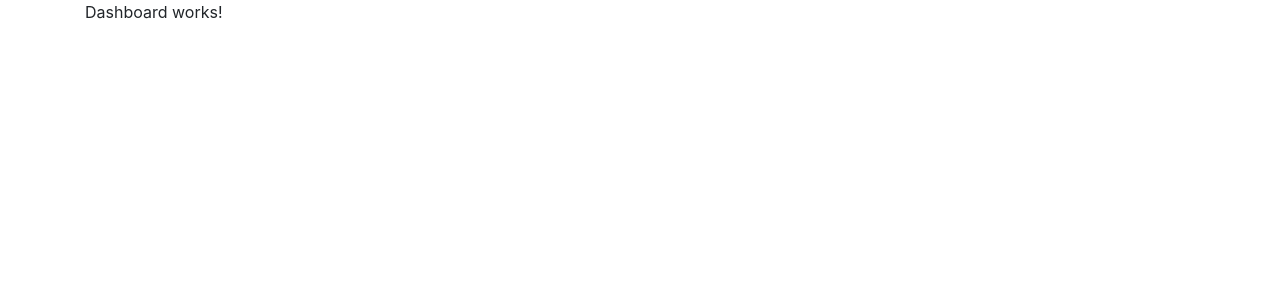
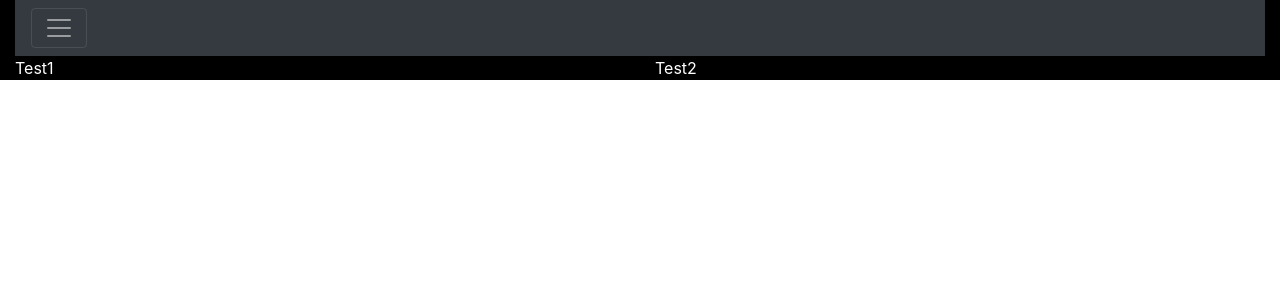
Before and after one commit to Mohammed9531/ngx-core-dashboard, an Angular app: page /dashboard in a window 1280 px wide. Shown: the top 300 px of the page. Built offline with nearby package versions, Linux system fonts and the light colour scheme.

Commit message:
chore(dashboard): WIP: navbar implementation.

```diff
--- a/angular.json
+++ b/angular.json
@@ -12,7 +12,7 @@
       },
       "root": "",
       "sourceRoot": "src",
-      "prefix": "app",
+      "prefix": "bri",
       "architect": {
         "build": {
           "builder": "@angular-devkit/build-angular:browser",
@@ -89,6 +89,7 @@
               "src/assets"
             ],
             "styles": [
+              "./node_modules/bootstrap/scss/bootstrap.scss",
               "src/styles.scss"
             ],
             "scripts": []
--- a/src/app/app.component.html
+++ b/src/app/app.component.html
@@ -1,5 +1,8 @@
-<div class="container">
-  <div class="container-inner">
+<div class="container-fluid bri-container">
+  <div class="bri-container-inner">
+
+    <!-- Injection point for navbar -->
+    <bri-navbar></bri-navbar>
 
     <!-- Injection point for angular routes -->
     <router-outlet></router-outlet>
--- a/src/app/app.component.scss
+++ b/src/app/app.component.scss
@@ -0,0 +1,8 @@
+.bri-container {
+    color: #fff;
+    background-color: #000;
+
+    .bri-inner-container {
+        margin: 20px;
+    }
+}
--- a/src/app/app.component.ts
+++ b/src/app/app.component.ts
@@ -1,10 +1,8 @@
 import { Component } from '@angular/core';
 
 @Component({
-  selector: 'app-root',
+  selector: 'bri-root',
   templateUrl: './app.component.html',
   styleUrls: ['./app.component.scss']
 })
-export class AppComponent {
-  title = 'ngx-core-dashboard';
-}
+export class AppComponent { }
--- a/src/app/app.module.ts
+++ b/src/app/app.module.ts
@@ -1,16 +1,19 @@
+
+import { NgModule } from '@angular/core';
+import { AppRoutingModule } from './app-routing.module';
 import { BrowserModule } from '@angular/platform-browser';
-import { NgModule } from '@angular/core';
 
-import { AppRoutingModule } from './app-routing.module';
 import { AppComponent } from './app.component';
+import { BriNavbarComponent } from './shared/components/layout/bri-navbar/bri-navbar.component';
 
 @NgModule({
   declarations: [
     AppComponent
+    , BriNavbarComponent
   ],
   imports: [
-    BrowserModule,
-    AppRoutingModule
+    BrowserModule
+    , AppRoutingModule
   ],
   providers: [],
   bootstrap: [AppComponent]
--- a/src/app/dashboard/dashboard.component.html
+++ b/src/app/dashboard/dashboard.component.html
@@ -1 +1,8 @@
-<p>Dashboard works!</p>
+<div class="row">
+    <div class="col">
+        Test1
+    </div>
+    <div class="col">
+        Test2
+    </div>
+</div>
--- a/src/app/dashboard/dashboard.component.ts
+++ b/src/app/dashboard/dashboard.component.ts
@@ -1,7 +1,7 @@
 import { Component, OnInit } from '@angular/core';
 
 @Component({
-  selector: 'app-dashboard',
+  selector: 'bri-dashboard',
   templateUrl: './dashboard.component.html',
   styleUrls: ['./dashboard.component.scss']
 })
--- /dev/null
+++ b/src/app/shared/components/layout/bri-navbar/bri-navbar.component.html
@@ -0,0 +1,13 @@
+<div class="pos-f-t">
+    <div class="collapse" id="navbarToggleExternalContent">
+        <div class="bg-dark p-4">
+        <h4 class="text-white">Collapsed content</h4>
+        <span class="text-muted">Toggleable via the navbar brand.</span>
+        </div>
+    </div>
+    <nav class="navbar navbar-dark bg-dark">
+        <button class="navbar-toggler" type="button" data-toggle="collapse" data-target="#navbarToggleExternalContent" aria-controls="navbarToggleExternalContent" aria-expanded="false" aria-label="Toggle navigation">
+        <span class="navbar-toggler-icon"></span>
+        </button>
+    </nav>
+</div>
--- /dev/null
+++ b/src/app/shared/components/layout/bri-navbar/bri-navbar.component.ts
@@ -0,0 +1,15 @@
+import { Component, OnInit } from '@angular/core';
+
+@Component({
+  selector: 'bri-navbar',
+  templateUrl: './bri-navbar.component.html',
+  styleUrls: ['./bri-navbar.component.scss']
+})
+export class BriNavbarComponent implements OnInit {
+
+  constructor() { }
+
+  ngOnInit() {
+  }
+
+}
--- a/src/index.html
+++ b/src/index.html
@@ -5,10 +5,10 @@
   <title>NgxCoreDashboard</title>
   <base href="/">
 
-  <meta name="viewport" content="width=device-width, initial-scale=1">
+  <meta name="viewport" content="width=device-width, initial-scale=1, shrink-to-fit=no">
   <link rel="icon" type="image/x-icon" href="favicon.ico">
 </head>
 <body>
-  <app-root></app-root>
+  <bri-root></bri-root>
 </body>
 </html>
```
Also changed, not shown: src/app/shared/components/layout/bri-navbar/bri-navbar.component.scss (added), 1 other file (tests, documents, lock files or other folders).
